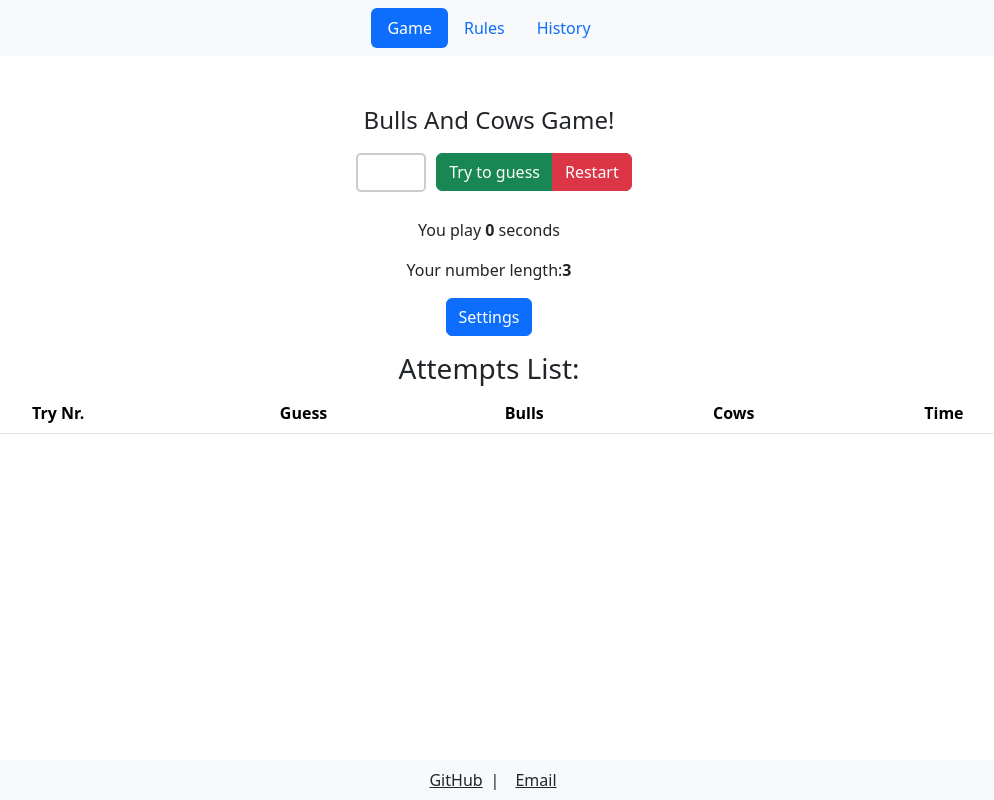
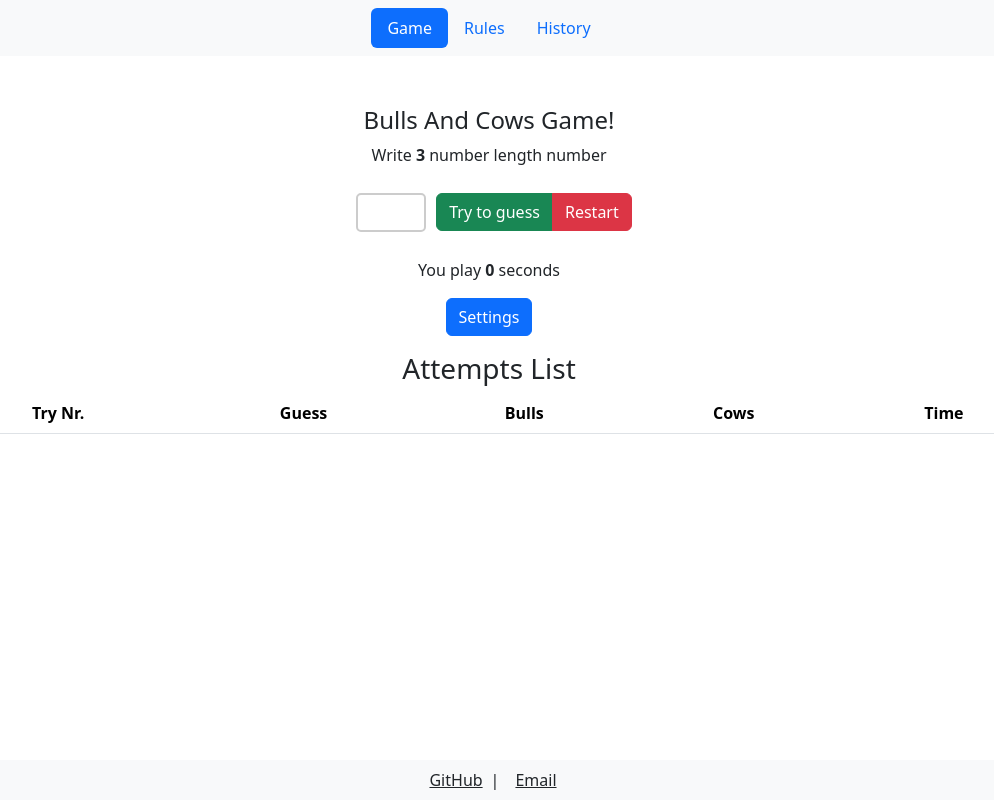
Before and after one commit to ImWeffi/Bulls_Cows, a React (Create React App) app: page /game in a window 1280 px wide. Shown: the whole page, without its empty margins (151-1145 px from the left). Built offline with nearby package versions, Linux system fonts and the light colour scheme.

Commit message:
Style changes

```diff
--- a/src/components/AttemptsList.jsx
+++ b/src/components/AttemptsList.jsx
@@ -4,7 +4,7 @@ import 'bootstrap/dist/css/bootstrap.min.css';
 const AttemptsList = ({ attempts = [] }) => {
   return (
     <div className="attempts-list">
-      <h3>Attempts List:</h3>
+      <h3>Attempts List</h3>
       <table className="table">
         <thead>
           <tr>
--- a/src/pages/Game.jsx
+++ b/src/pages/Game.jsx
@@ -62,7 +62,6 @@ const Game = () => {
     const { bulls, cows } = calculateBullsAndCows();
     const attemptResult = {
       guess,
-      // result: `Bulls: ${bulls} Cows: ${cows} Time: ${timer} seconds.`,
       bulls,
       cows,
       timer,
@@ -129,6 +128,9 @@ const Game = () => {
       <div className="container mt-5">
         <div className="game text-center">
           <h4>Bulls And Cows Game!</h4>
+          <p>
+              Write <strong>{numberLength} </strong>number length number
+            </p>
           <form onSubmit={guessSumbit}>
             <input
               id="guess"
@@ -155,9 +157,6 @@ const Game = () => {
             <p className="mt-3">
               You play <strong>{timer} </strong>seconds
             </p>
-            <p>
-              Your number length:<strong>{numberLength}</strong>
-            </p>
           </form>
 
           <div>
--- a/src/pages/History.jsx
+++ b/src/pages/History.jsx
@@ -19,7 +19,8 @@ const History = () => {
                   key={index}
                   className="list-group-item d-flex justify-content-between align-items-center"
                 >
-                  {attempt.guess} - Bulls: {attempt.bulls} Cows: {attempt.cows} Time: {attempt.timer} seconds
+                  {attempt.guess} - Bulls: {attempt.bulls} Cows: {attempt.cows}{" "}
+                  Time: {attempt.timer} seconds
                 </li>
               ))}
             </ul>
```
